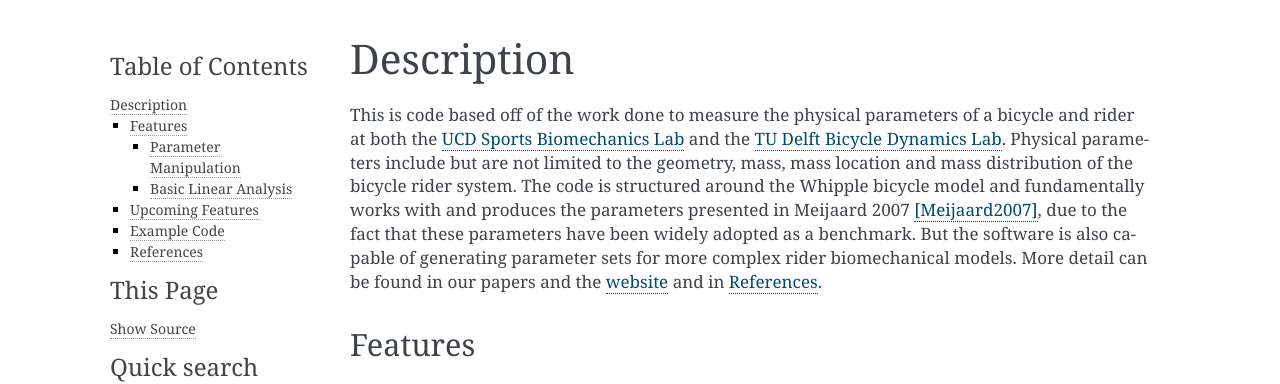
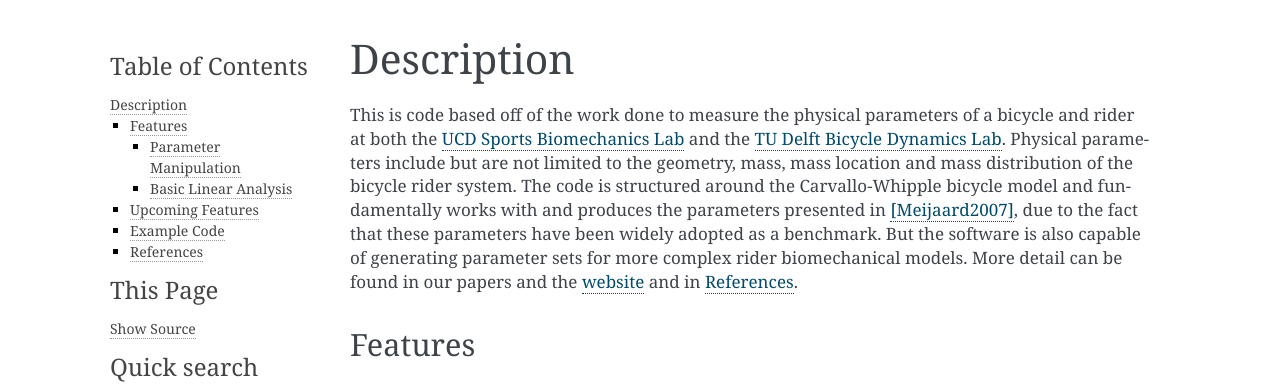
Before and after one commit to moorepants/BicycleParameters, a Sphinx documentation site: the page built from docs/description.rst, in a window 1280 px wide. Shown: the top 384 px of the page. Built offline with Sphinx 7.4.7, drawn with Linux system fonts in a browser that asks for light colours; pages that are not in the unit, such as notebooks, are missing from menus.

Commit message:
Minor edits to text.

```diff
--- a/docs/description.rst
+++ b/docs/description.rst
@@ -6,15 +6,15 @@ This is code based off of the work done to measure the physical parameters of a
 bicycle and rider at both the `UCD Sports Biomechanics Lab`_ and the `TU Delft
 Bicycle Dynamics Lab`_. Physical parameters include but are not limited to the
 geometry, mass, mass location and mass distribution of the bicycle rider
-system. The code is structured around the Whipple bicycle model and
-fundamentally works with and produces the parameters presented in Meijaard 2007
+system. The code is structured around the Carvallo-Whipple bicycle model and
+fundamentally works with and produces the parameters presented in
 [Meijaard2007]_, due to the fact that these parameters have been widely adopted
 as a benchmark. But the software is also capable of generating parameter sets
 for more complex rider biomechanical models. More detail can be found in our
 papers and the website_ and in :ref:`references`.
 
 .. _UCD Sports Biomechanics Lab: http://biosport.ucdavis.edu
-.. _TU Delft Bicycle Dynamics Lab: http://bicycle.tudelft.edu
+.. _TU Delft Bicycle Dynamics Lab: http://bicycle.tudelft.nl
 .. _website: http://biosport.ucdavis.edu/research-projects/bicycle/bicycle-parameter-measurement
 
 Features
```
